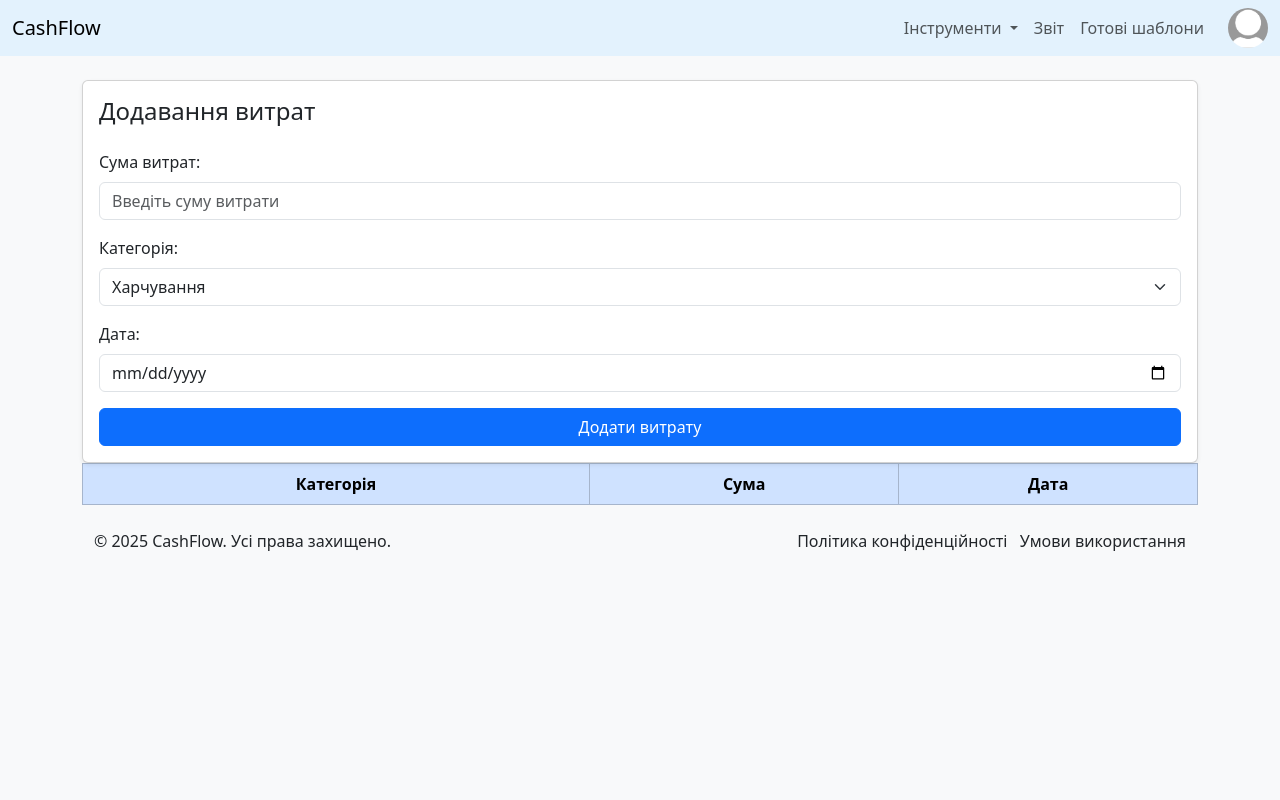
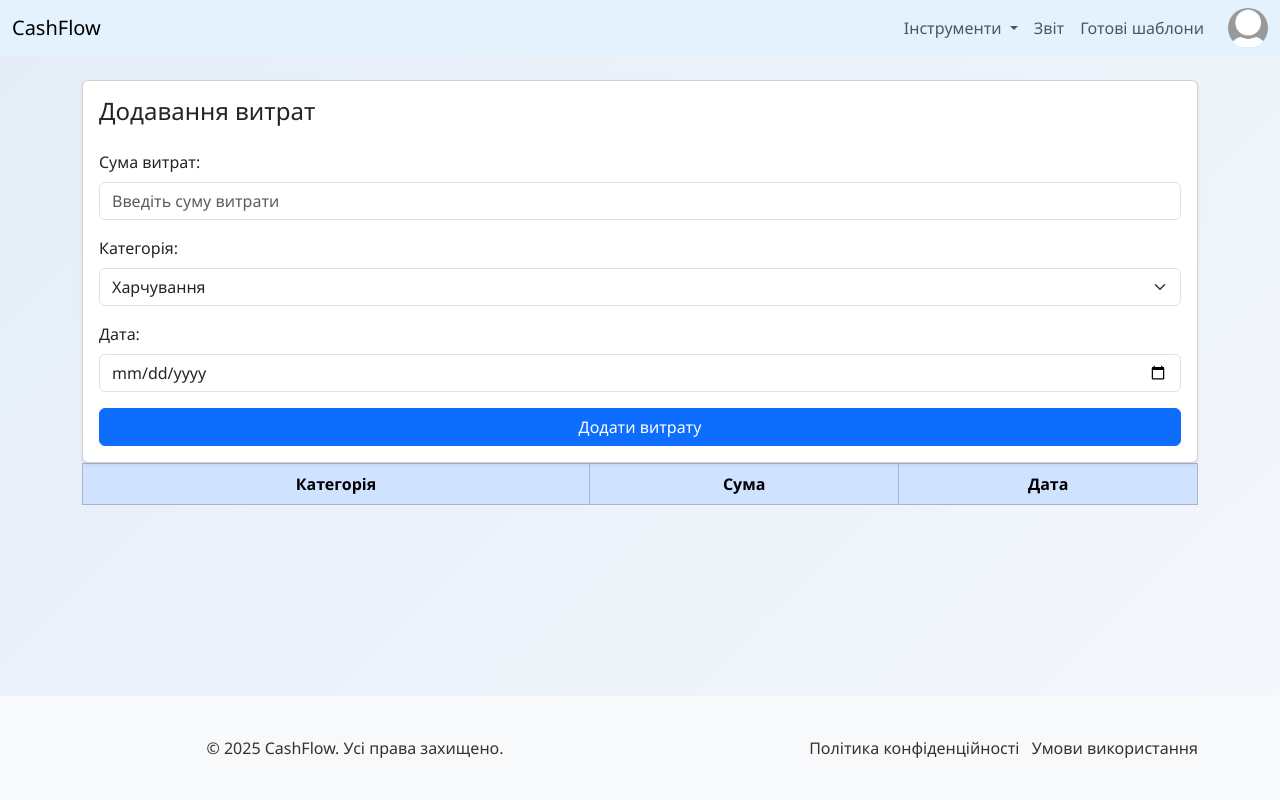
Before and after one commit to Alexionx/CashFlow, a Django app: page /createPlan/ in a window 1280 px wide. Run offline with Django 4.2, Linux system fonts and the light colour scheme; a user stored in the database is signed in; data comes from the database, SQL or seed files in the repository; lists and menus that the app fills with data are empty.

Commit message:
Fix fotter

```diff
--- /dev/null
+++ b/cashflow/static/css/createPlan.css
@@ -0,0 +1,5 @@
+body {
+    background: linear-gradient(135deg, #e4edf7, #f5f8fd);
+    font-family: 'Segoe UI', sans-serif;
+    color: #333;
+  }
--- a/cashflow/templates/chart.html
+++ b/cashflow/templates/chart.html
@@ -9,7 +9,7 @@
   <script src="https://cdn.jsdelivr.net/npm/chartjs-adapter-date-fns"></script>
   <link rel="stylesheet" href="{% static 'css/style.css' %}">
 </head>
-<body class="bg-light">
+<body class="">
 
 {% include 'partials/header.html' %}
 
@@ -64,6 +64,9 @@
     </div>
   </div>
 </div>
+
+<!-- Include footer -->
+{% include 'partials/footer.html' %}
 
 <script>
   let reportChart;
--- a/cashflow/templates/createPlan.html
+++ b/cashflow/templates/createPlan.html
@@ -1,16 +1,16 @@
+{% load static %}
 <!DOCTYPE html>
 <html lang="uk">
 <head>
   <meta charset="UTF-8">
   <title>Додавання витрат</title>
   <link href="https://cdn.jsdelivr.net/npm/bootstrap@5.3.3/dist/css/bootstrap.min.css" rel="stylesheet">
+  <link rel="stylesheet" href="{% static 'css/createPlan.css' %}">
 </head>
-<body class="bg-light">
-
+<body class="bg-light d-flex flex-column min-vh-100">
 <!-- Include header -->
 {% include 'partials/header.html' %}
-
-<div class="container py-4">
+<main class="flex-grow-1 container py-4">
   <div class="card shadow-sm">
     <div class="card-body">
       <h4 class="card-title mb-4">Додавання витрат</h4>
@@ -59,8 +59,12 @@
       {% endfor %}
     </tbody>
   </table>
+</main>
+
+<footer class="mt-auto text-center bg-light py-3">
 <!-- Include footer -->
 {% include 'partials/footer.html' %}
+</footer>
 
 <script>
 // Отримуємо форму і таблицю
@@ -141,4 +145,5 @@ form.addEventListener('submit', function(event) {
 <script src="https://unpkg.com/bootstrap@5.3.3/dist/js/bootstrap.bundle.min.js"></script>
 
 </body>
+
 </html>
```
Also changed, not shown: cashflow/static/css/style.css (+5 -3 lines), cashflow/templates/createBudget.html (+6 -3 lines), cashflow/static/css/chart.css (added).
